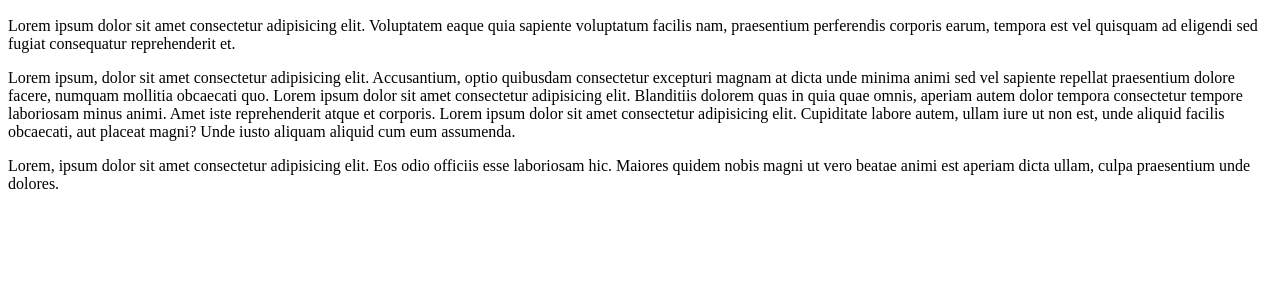
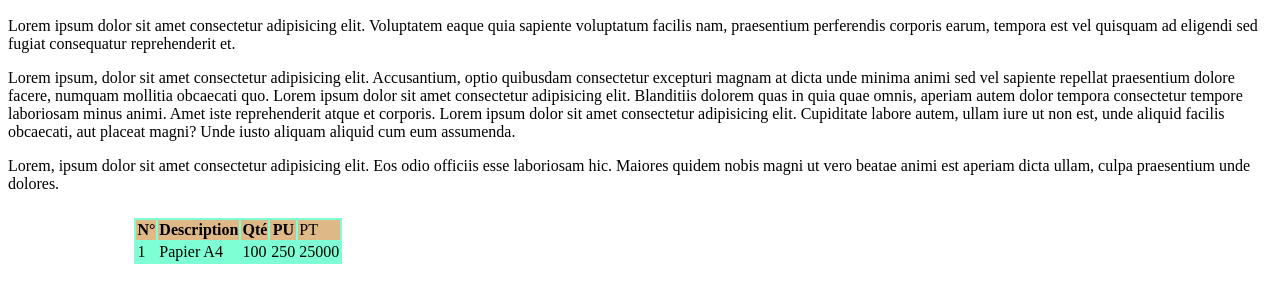
Before and after one commit to MATECH2022/MATECH2022.github.io, a plain HTML site: page index.html in a window 1280 px wide. Shown: the part 110-412 px from the top of the page. Drawn offline with Linux system fonts and the light colour scheme.

Commit message:
Traitement du tableau avec couleur

```diff
--- a/index.html
+++ b/index.html
@@ -25,5 +25,17 @@
             Eos odio officiis esse laboriosam hic. Maiores quidem nobis magni ut vero beatae animi est aperiam dicta ullam, culpa praesentium unde dolores.
         </nav>
     </p>
+    <table style="background-color: aquamarine; margin-top: 2%; margin-left: 10%; margin-right: 10%; box-shadow: cornflowerblue;">
+        <thead style="background-color: burlywood;">
+            <tr> <th>N°</th> <th>Description</th> <th>Qté</th>
+            <th>PU</th> <td>PT</td></tr>
+        </thead>
+        <tbody>
+            <tr>
+                <td>1</td> <td>Papier A4</td> <td>100</td>
+                <td>250</td> <td>25000</td>
+            </tr>
+        </tbody>
+    </table>
 </body>
 </html>
```
